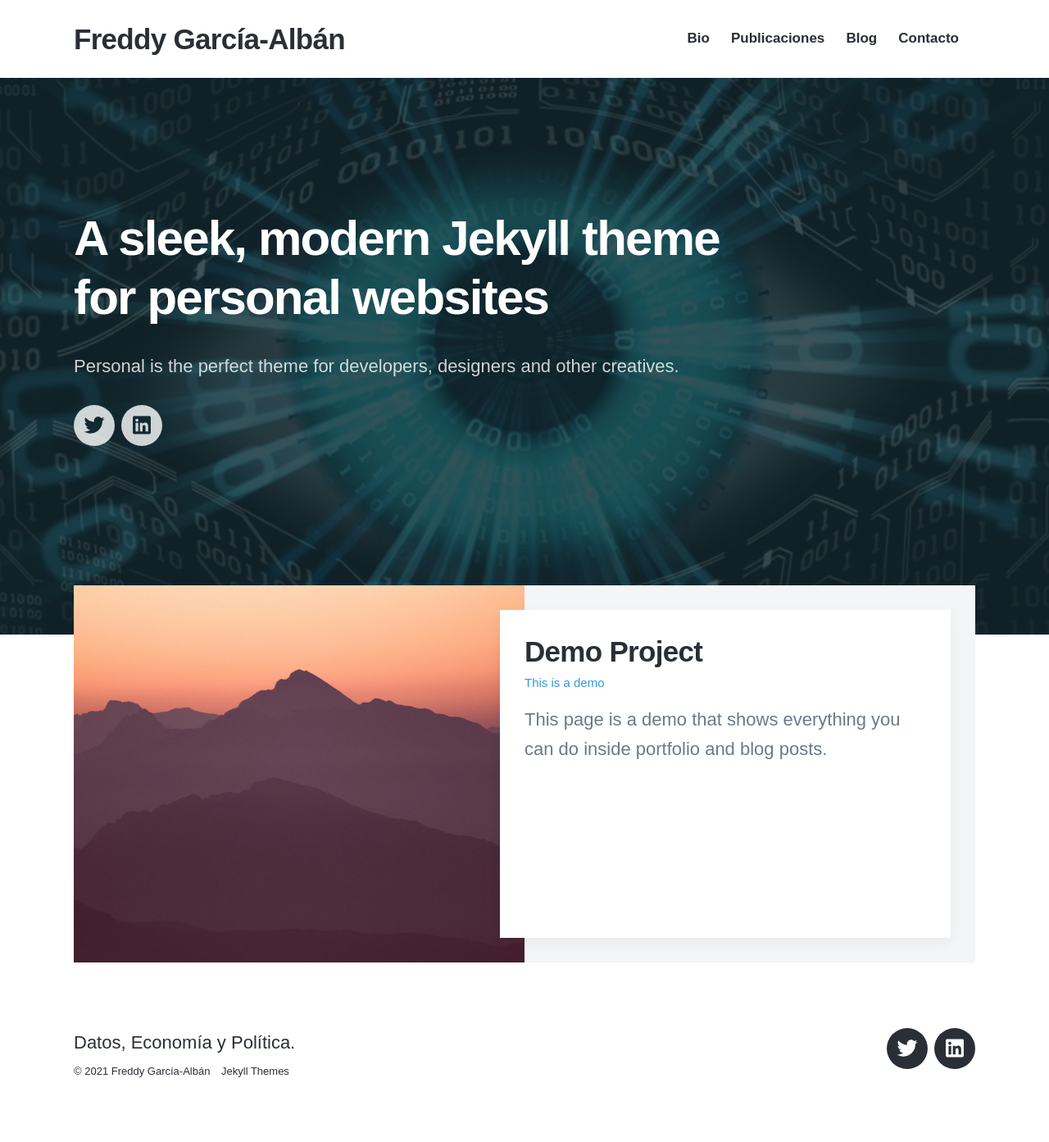
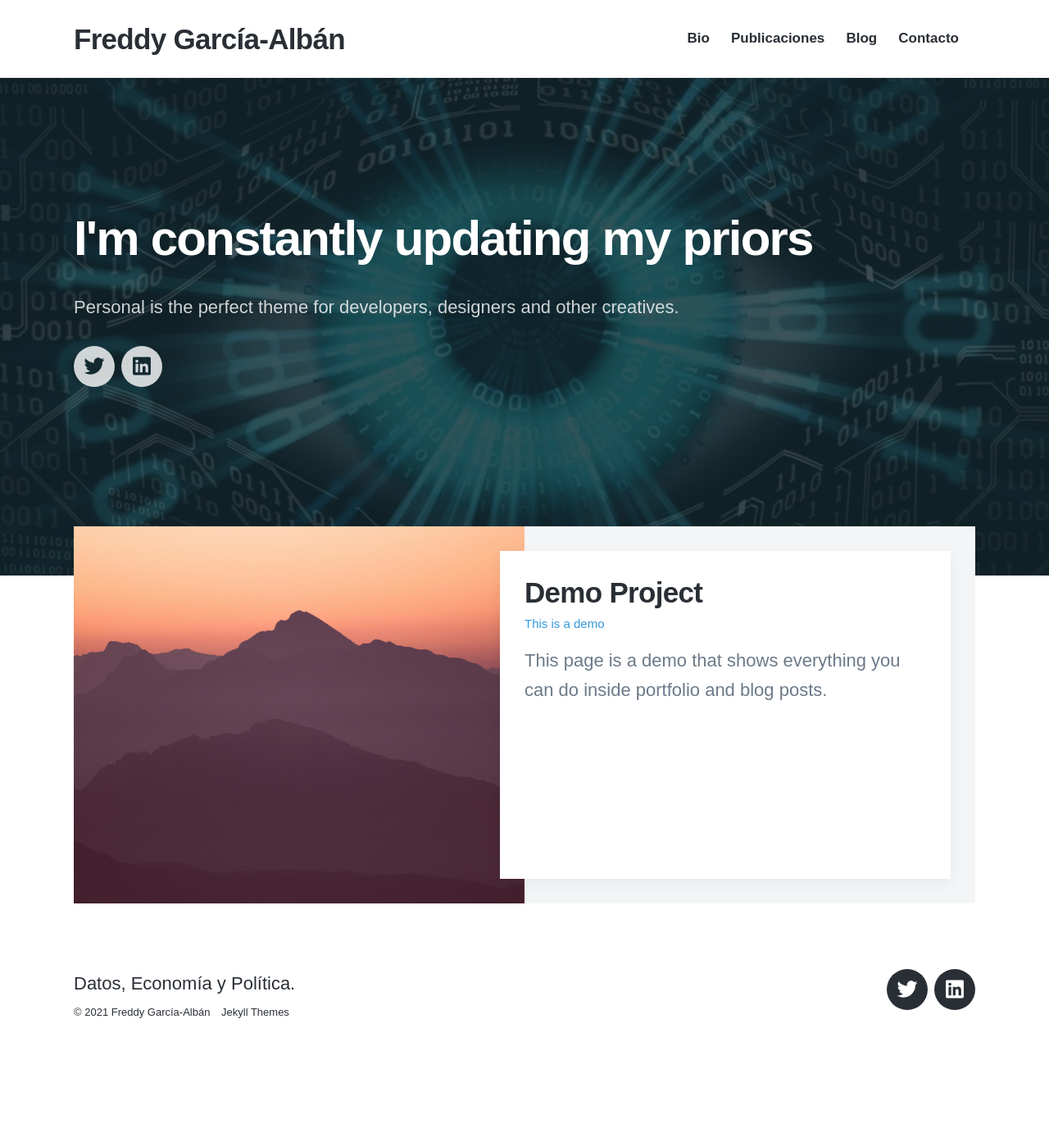
Before and after one commit to EnexFG/EnexFG.github.io, a Jekyll site: the page built from index.html, in a window 1280 px wide. Shown: the whole page at 82% size. Built offline with Jekyll 4.4.1, drawn with Linux system fonts in a browser that asks for light colours; nearby versions of some CDN libraries; some web fonts are replaced; after the commit the page ends 1321 px from its top, so only the background shows below that.

Commit message:
Update index.html

```diff
--- a/index.html
+++ b/index.html
@@ -13,8 +13,7 @@
 
 	<div class="wrap">
 
-		<h1>A sleek, modern Jekyll theme
-		for personal websites</h1>
+		<h1>I'm constantly updating my priors</h1>
 		<p>Personal is the perfect theme for developers, designers and other creatives.</p>
 
 		{% include socials.html %}
```
